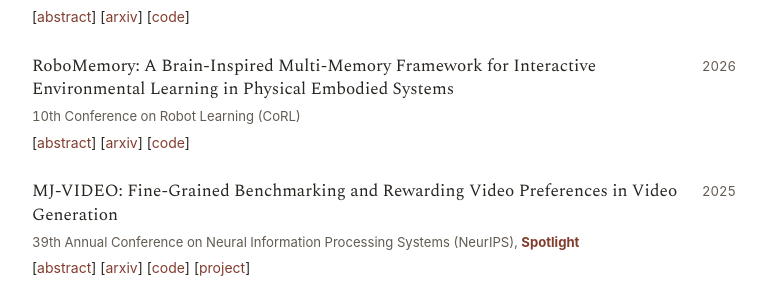
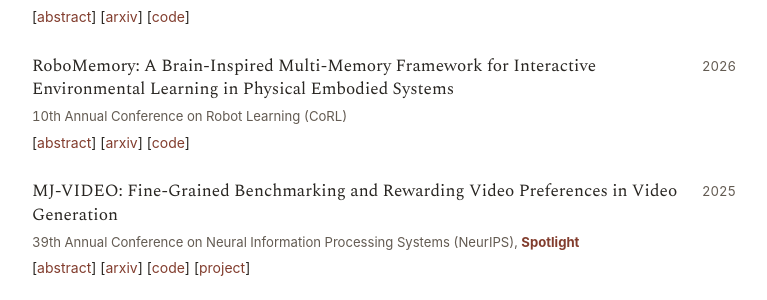
Before and after one commit to greatxue/greatxue.github.io, a Jekyll site: the page built from index.html, in a window 1280 px wide and 900 px high, scrolled down 410 px. Shown: the part 152-452 px from the top of the window, without its empty margins (256-1023 px from the left). Built offline with Jekyll 4.4.1, drawn with Linux system fonts in a browser that asks for light colours.

Commit message:
Update CoRL venue to include Annual

```diff
--- a/index.html
+++ b/index.html
@@ -88,7 +88,7 @@
                 <li class="paper" id="robomemory">
                     <div>
                         <h3><a href="https://arxiv.org/abs/2508.01415">RoboMemory: A Brain-Inspired Multi-Memory Framework for Interactive Environmental Learning in Physical Embodied Systems</a></h3>
-                        <p class="paper-meta">10th Conference on Robot Learning (CoRL)</p>
+                        <p class="paper-meta">10th Annual Conference on Robot Learning (CoRL)</p>
                         <div class="paper-actions">
                             <button class="paper-abstract" type="button" aria-expanded="true" aria-controls="robomemory-abstract" hidden><span class="action-bracket">[</span>abstract<span class="action-bracket">]</span></button>
                             <a href="https://arxiv.org/abs/2508.01415"><span class="action-bracket">[</span>arxiv<span class="action-bracket">]</span></a>
```
